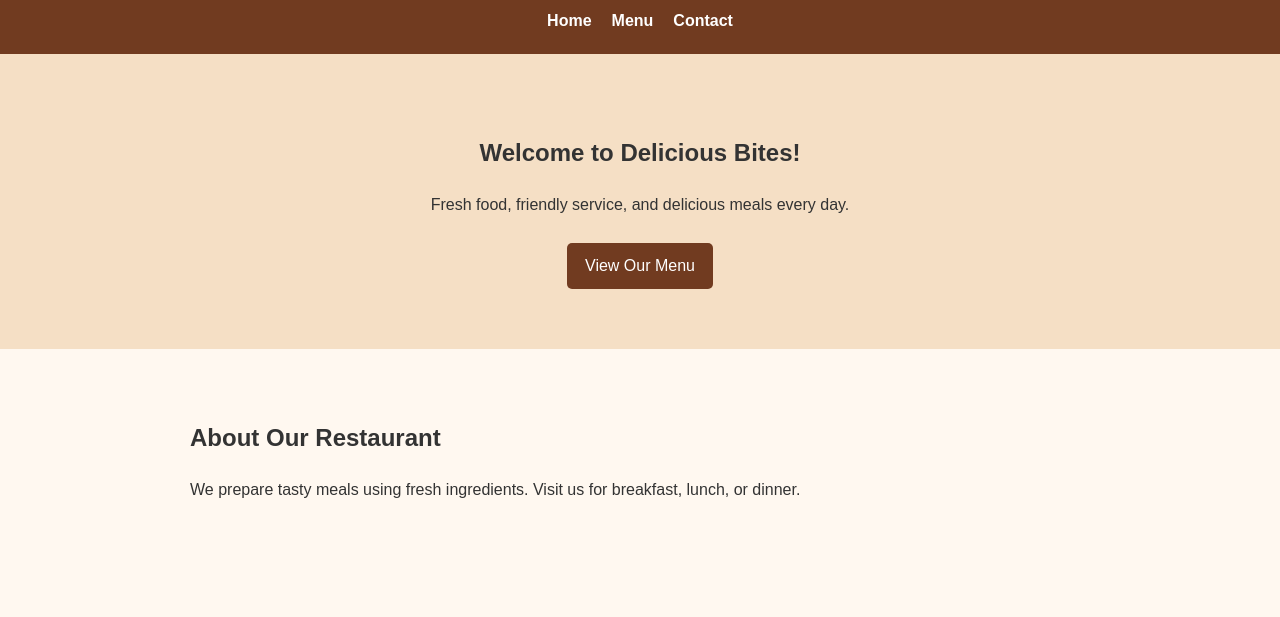
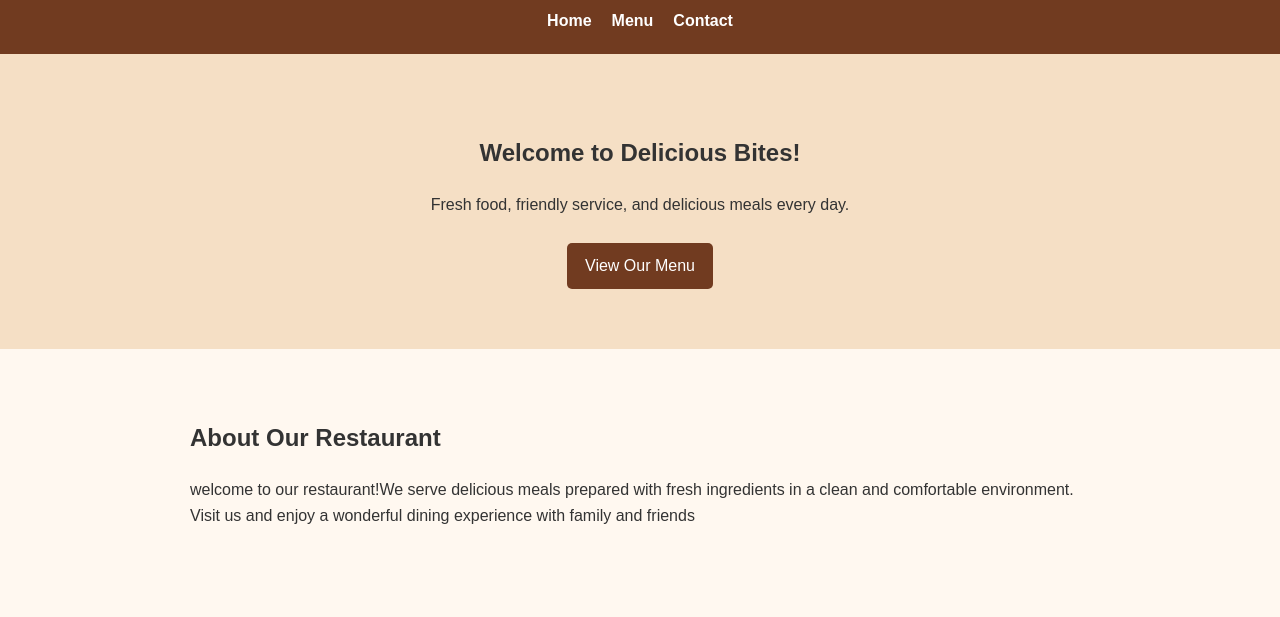
Before and after one commit to arondalibert-dot/restaurant_website, a plain HTML site: page index.html in a window 1280 px wide. Shown: the part 106-723 px from the top of the page. Drawn offline with Linux system fonts and the light colour scheme.

Commit message:
update homepage content

```diff
--- a/index.html
+++ b/index.html
@@ -27,8 +27,9 @@
 
         <section class="content">
             <h2>About Our Restaurant</h2>
-            <p>We prepare tasty meals using fresh ingredients.
-               Visit us for breakfast, lunch, or dinner.</p>
+            <p>welcome to our restaurant!We serve delicious meals
+            prepared with fresh ingredients in a clean and comfortable environment.
+            Visit us and enjoy a wonderful dining experience with family and friends </p>
         </section>
 
         <section class="content">
```
